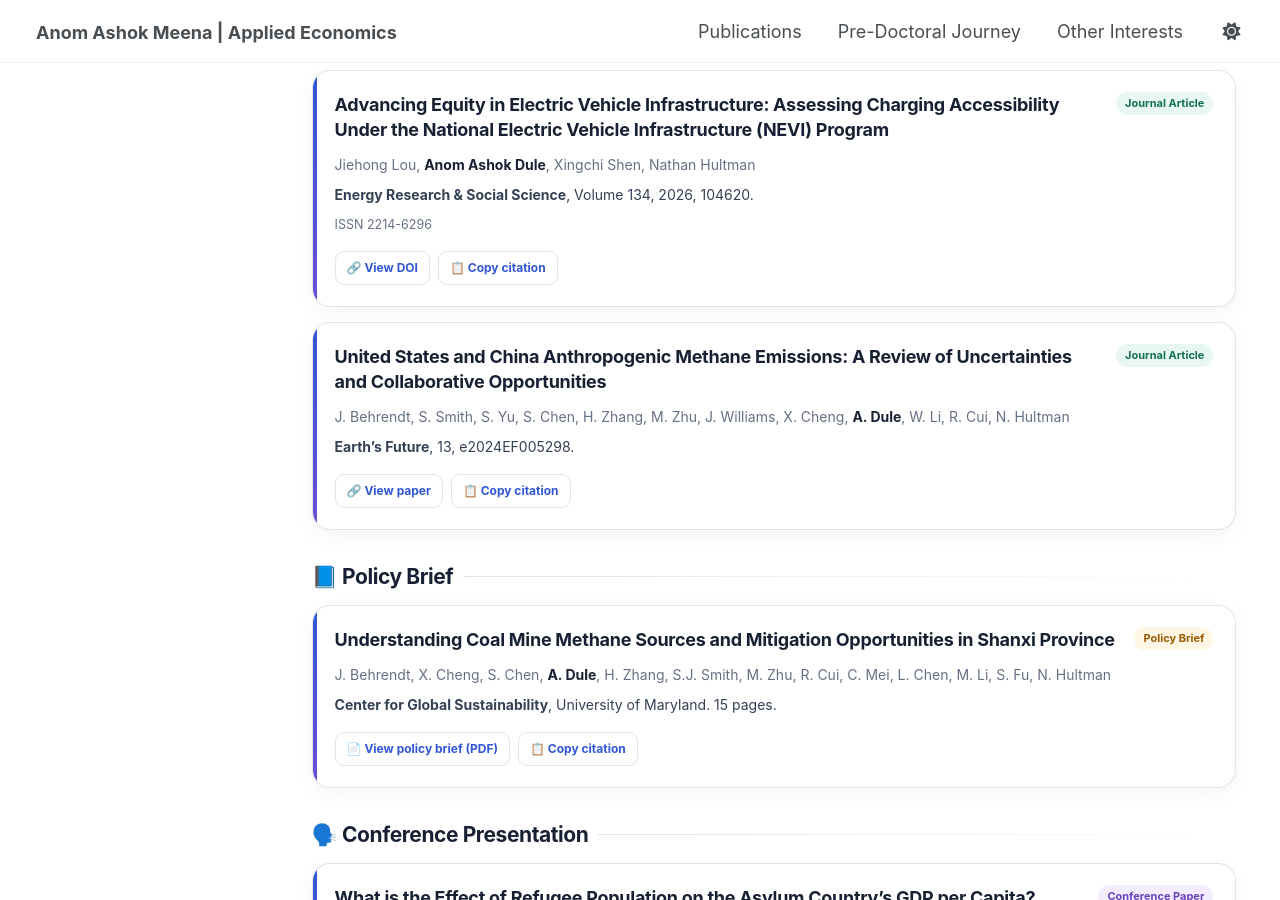
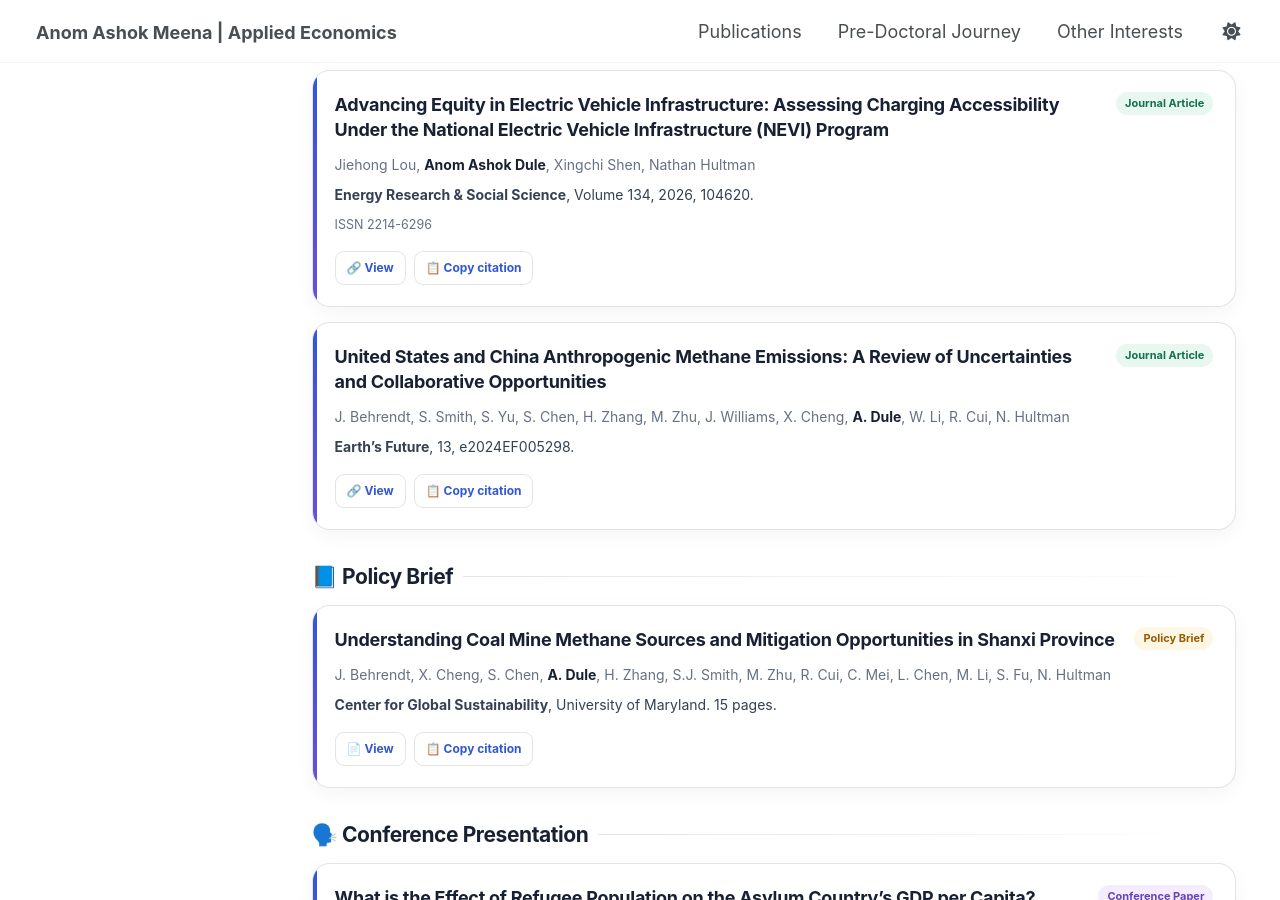
Before and after one commit to anomdule/anomdule.github.io, a Jekyll site: the page built from _pages/publications.md, in a window 1280 px wide and 900 px high, scrolled down 739 px. Built offline with Jekyll 4.4.1, drawn with Linux system fonts in a browser that asks for light colours; a script that is not in the unit is left out.

Commit message:
Update publications.md

```diff
--- a/_pages/publications.md
+++ b/_pages/publications.md
@@ -509,7 +509,7 @@ author_profile: true
             target="_blank"
             rel="noopener"
           >
-            🔗 View DOI
+            🔗 View
           </a>
 
           <button
@@ -548,7 +548,7 @@ author_profile: true
 
         <div class="pub-actions">
           <a class="pub-button" href="https://agupubs.onlinelibrary.wiley.com/doi/10.1029/2024EF005298" target="_blank" rel="noopener noreferrer">
-            🔗 View paper
+            🔗 View
           </a>
 
           <button
@@ -594,7 +594,7 @@ author_profile: true
 
         <div class="pub-actions">
           <a class="pub-button" href="https://cgs.umd.edu/sites/default/files/2024-09/Version%208_20240904_Understanding%20Coal%20Mine%20Methane%20Sources%20and%20Mitigation%20Opportunities%20in%20Shanxi%20Province_JB_CX-edits.pdf" target="_blank" rel="noopener noreferrer">
-            📄 View policy brief (PDF)
+            📄 View
           </a>
 
           <button
```
